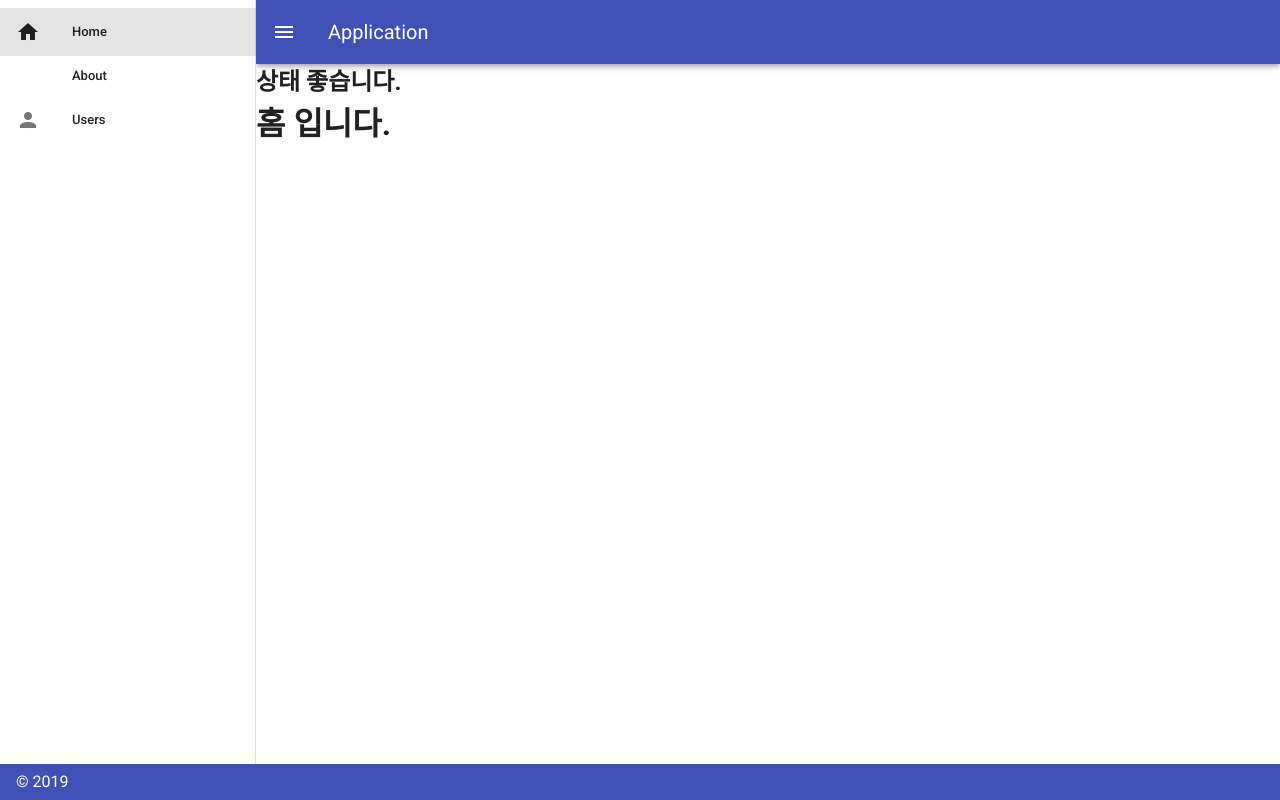
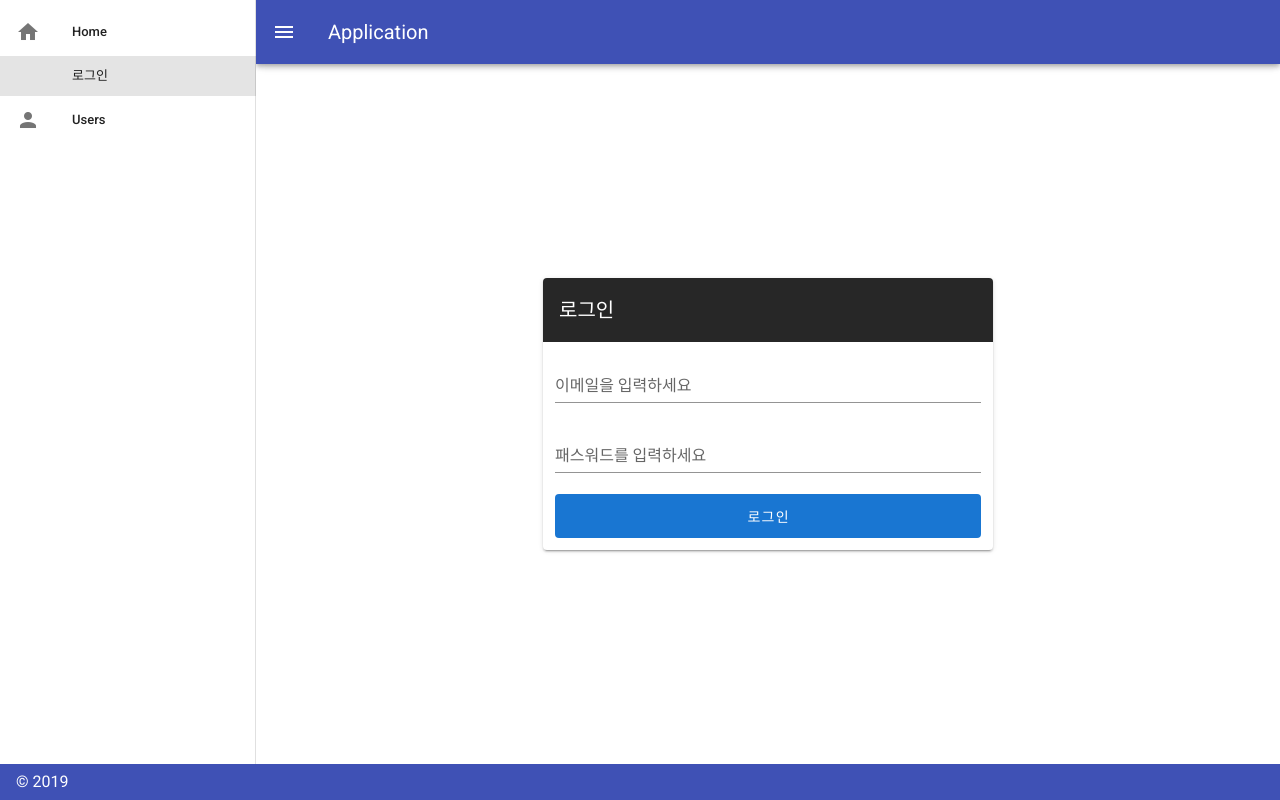
Before and after one commit to rudalson/vue-webblog, a Vue app: page /login in a window 1280 px wide. Before the commit this address led to /. Built offline with nearby package versions, Linux system fonts and the light colour scheme.

Commit message:
added the simple login input vue

```diff
--- a/src/App.vue
+++ b/src/App.vue
@@ -13,12 +13,12 @@
             <v-list-item-title>Home</v-list-item-title>
           </v-list-item-content>
         </v-list-item>
-        <v-list-item link router :to="{name: 'about'}" exact>
+        <v-list-item link router :to="{name: 'login'}" exact>
           <v-list-item-action>
             <v-icon>mdi-contact-mail</v-icon>
           </v-list-item-action>
           <v-list-item-content>
-            <v-list-item-title>About</v-list-item-title>
+            <v-list-item-title>로그인</v-list-item-title>
           </v-list-item-content>
         </v-list-item>
         <v-list-item link router :to="{name: 'users'}">
@@ -43,47 +43,6 @@
 
     <v-content>
       <router-view />
-<!--      <v-container-->
-<!--              class="fill-height"-->
-<!--              fluid-->
-<!--      >-->
-<!--        <v-row-->
-<!--                align="center"-->
-<!--                justify="center"-->
-<!--        >-->
-<!--          <v-col class="text-center">-->
-<!--            <v-tooltip left>-->
-<!--              <template v-slot:activator="{ on }">-->
-<!--                <v-btn-->
-<!--                        :href="source"-->
-<!--                        icon-->
-<!--                        large-->
-<!--                        target="_blank"-->
-<!--                        v-on="on"-->
-<!--                >-->
-<!--                  <v-icon large>mdi-code-tags</v-icon>-->
-<!--                </v-btn>-->
-<!--              </template>-->
-<!--              <span>Source</span>-->
-<!--            </v-tooltip>-->
-
-<!--            <v-tooltip right>-->
-<!--              <template v-slot:activator="{ on }">-->
-<!--                <v-btn-->
-<!--                        icon-->
-<!--                        large-->
-<!--                        href="https://codepen.io/johnjleider/pen/zgxeLQ"-->
-<!--                        target="_blank"-->
-<!--                        v-on="on"-->
-<!--                >-->
-<!--                  <v-icon large>mdi-codepen</v-icon>-->
-<!--                </v-btn>-->
-<!--              </template>-->
-<!--              <span>Codepen</span>-->
-<!--            </v-tooltip>-->
-<!--          </v-col>-->
-<!--        </v-row>-->
-<!--      </v-container>-->
     </v-content>
 
     <v-footer
--- a/src/router/index.js
+++ b/src/router/index.js
@@ -8,6 +8,11 @@ const routes = [
     path: '/',
     name: 'home',
     component: () => import(/* webpackChunkName: "home" */ '../Home')
+  },
+  {
+    path: '/login',
+    name: 'login',
+    component: () => import(/* webpackChunkName: "about" */ '../views/Login')
   },
   {
     path: '/about',
--- /dev/null
+++ b/src/views/Login.vue
@@ -0,0 +1,69 @@
+<template>
+    <v-container fill-height style="max-width: 450px;">
+        <v-layout align-center row wrap>
+            <v-flex xs12>
+                <v-alert class="mb-3" :value="isError" type="error">
+                    아이디와 비밀번호를 확인해주세요
+                </v-alert>
+                <v-alert class="mb-3" :value="loginSuccess" type="success">
+                    로그인이 완료되었습니다.
+                </v-alert>
+                <v-card>
+                    <v-toolbar flat dark>
+                        <v-toolbar-title>로그인</v-toolbar-title>
+                    </v-toolbar>
+                    <div class="pa-3">
+                        <v-text-field
+                                v-model="email"
+                                label="이메일을 입력하세요"
+                        />
+                        <v-text-field
+                                v-model="password"
+                                type="password"
+                                label="패스워드를 입력하세요"
+                        />
+                        <v-btn depressed block large color="primary" @click="login()">로그인</v-btn>
+                    </div>
+                </v-card>
+            </v-flex>
+        </v-layout>
+    </v-container>
+</template>
+
+<script>
+    export default {
+        data() {
+            return {
+                email: null,
+                password: null,
+                allUsers: [
+                    {id: 1, name: "first", email: "first@gmail.com", password: "123456"},
+                    {id: 2, name: "second", email: "second@gmail.com", password: "123456"}
+                ],
+                isError: false,
+                loginSuccess: false
+            }
+        },
+        methods: {
+            login() {
+                let selectedUser = null
+                this.allUsers.forEach(user => {
+                    if (user.email === this.email) {
+                        selectedUser = user
+                    }
+                })
+                if (selectedUser === null) {
+                    this.isError = true
+                } else {
+                    if (selectedUser.password !== this.password) {
+                        this.isError = true
+                    } else {
+                        this.isError = false
+                        this.loginSuccess = true;
+                    }
+                }
+                console.log(this.email, this.password)
+            }
+        }
+    }
+</script>
```
